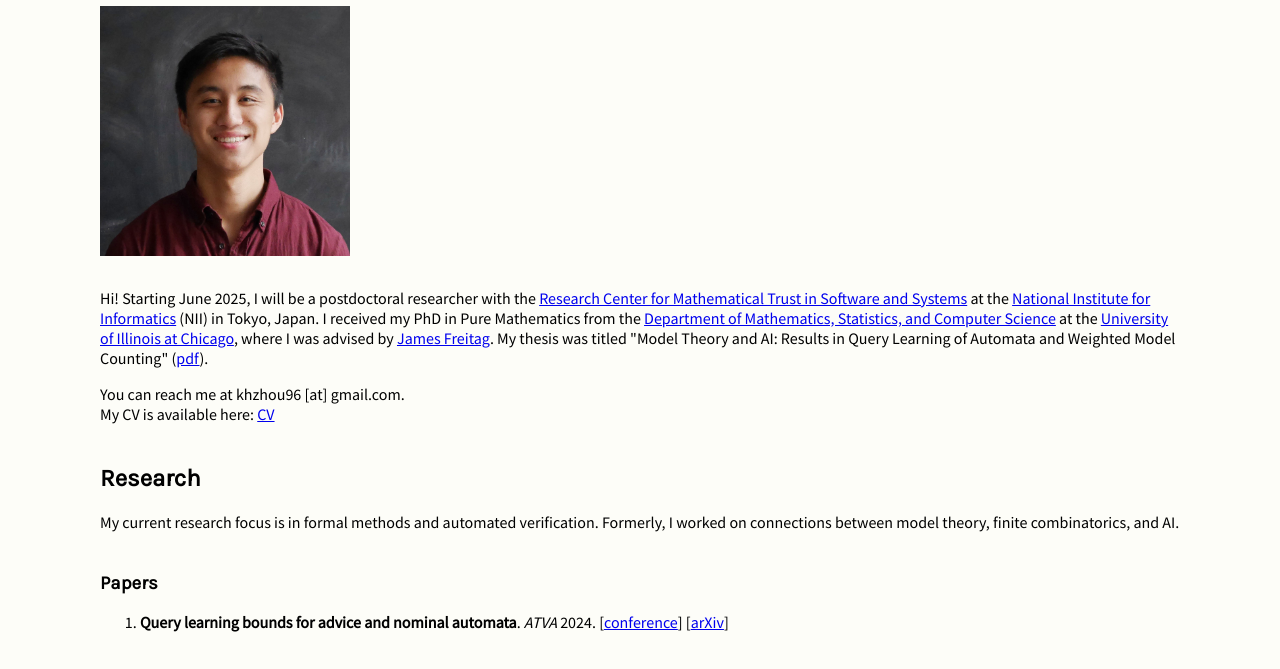
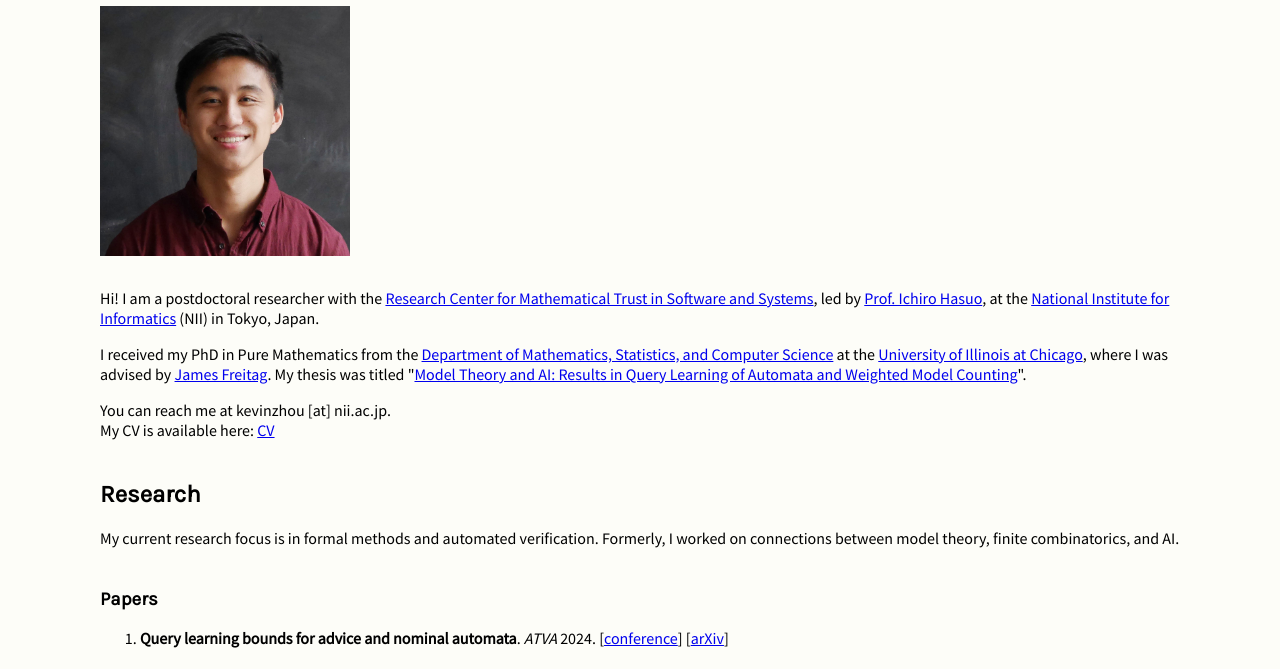
Before and after one commit to kevinzhou96/kevinzhou96.github.io, a plain HTML site: page index.html in a window 1280 px wide. Shown: the part 92-761 px from the top of the page. Drawn offline with Linux system fonts and the light colour scheme; a web font is replaced by a local one.

Commit message:
updates to bio

```diff
--- a/index.html
+++ b/index.html
@@ -18,13 +18,15 @@
 
 	<!-- About -->
 	<p style="padding-top:1em">
-		Hi! Starting June 2025, I will be a postdoctoral researcher with the <a href="https://group-mmm.org/eratommsd/" target="_blank" rel="noopener noreferrer">Research Center for Mathematical Trust in Software and Systems</a> at the <a href="https://www.nii.ac.jp/" target="_blank" rel="noopener noreferrer">National Institute for Informatics</a> (NII) in Tokyo, Japan.
-		I received my PhD in Pure Mathematics from the <a href="https://mscs.uic.edu" target="_blank" rel="noopener noreferrer">Department of Mathematics, Statistics, and Computer Science</a> at the <a href="https://uic.edu" target="_blank" rel="noopener noreferrer">University of Illinois at Chicago</a>, where I was advised by <a href="http://homepages.math.uic.edu/~freitag/" target="_blank" rel="noopener noreferrer">James Freitag</a>.
-		My thesis was titled "Model Theory and AI: Results in Query Learning of Automata
-		and Weighted Model Counting" (<a href="thesis.pdf" target="_blank" rel="noopener noreferrer">pdf</a>).
+		Hi! I am a postdoctoral researcher with the <a href="https://group-mmm.org/eratommsd/" target="_blank" rel="noopener noreferrer">Research Center for Mathematical Trust in Software and Systems</a>, led by <a href="https://group-mmm.org/~ichiro/" target="_blank" rel="noopener noreferrer">Prof. Ichiro Hasuo</a>, at the <a href="https://www.nii.ac.jp/" target="_blank" rel="noopener noreferrer">National Institute for Informatics</a> (NII) in Tokyo, Japan.
 	</p>
 	<p>
-		You can reach me at khzhou96 [at] gmail.com.
+		I received my PhD in Pure Mathematics from the <a href="https://mscs.uic.edu" target="_blank" rel="noopener noreferrer">Department of Mathematics, Statistics, and Computer Science</a> at the <a href="https://uic.edu" target="_blank" rel="noopener noreferrer">University of Illinois at Chicago</a>, where I was advised by <a href="http://homepages.math.uic.edu/~freitag/" target="_blank" rel="noopener noreferrer">James Freitag</a>.
+		My thesis was titled "<a href="thesis.pdf" target="_blank" rel="noopener noreferrer">Model Theory and AI: Results in Query Learning of Automata
+		and Weighted Model Counting</a>".
+	</p>
+	<p>
+		You can reach me at kevinzhou [at] nii.ac.jp.
 		<br>
 		My CV is available here:
 		<a href="cv.pdf" target="_blank" rel="noopener noreferrer">CV</a><br>
```
